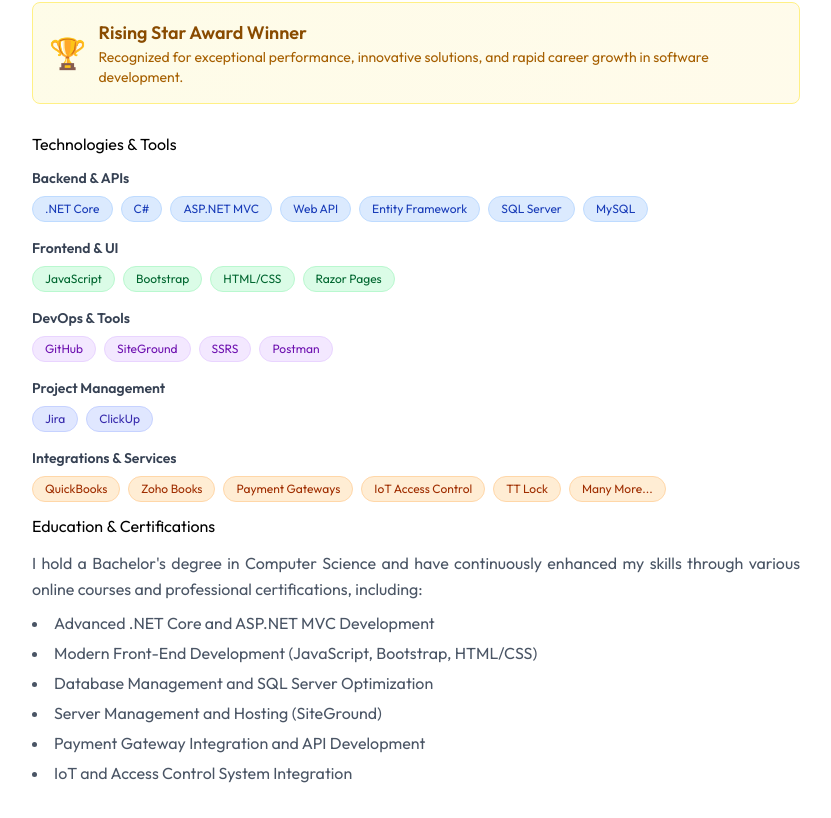
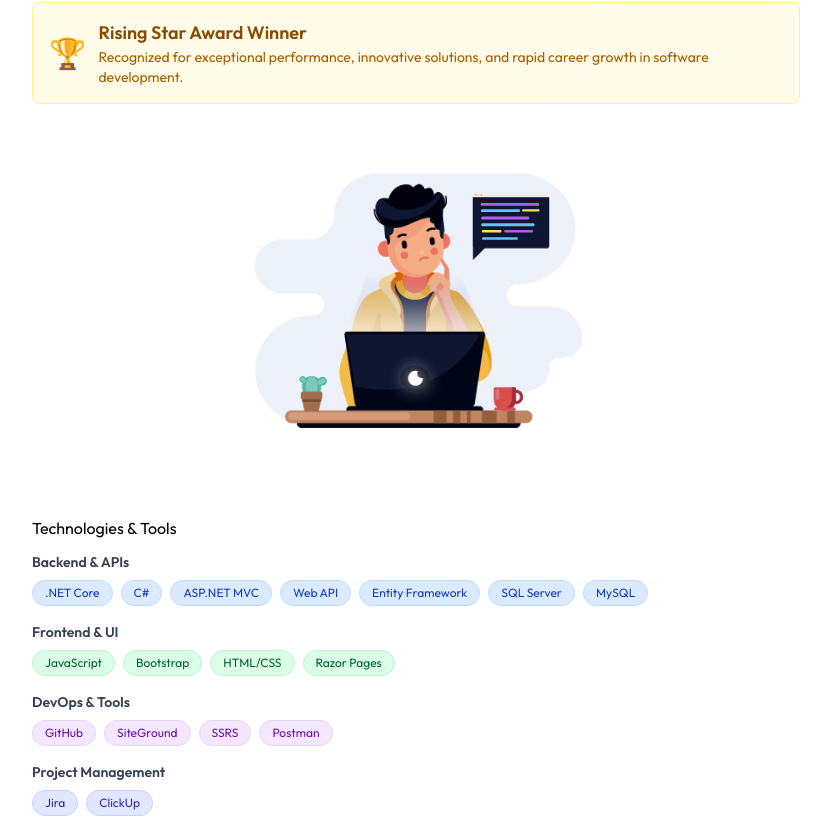
Before and after one commit to SheikhZain10/My-Portfolio, a Next.js app: page / in a window 1280 px wide. Shown: the part 1344-2162 px from the top of the page, without its empty margins (224-1055 px from the left). Built offline with nearby package versions, Linux system fonts and the light colour scheme; a web font is replaced by a local one.

Commit message:
about section animated image

```diff
--- a/components/About.jsx
+++ b/components/About.jsx
@@ -10,6 +10,7 @@
   const { scrollY } = useScroll();
   const y1 = useTransform(scrollY, [0, 800], [0, -100]);
   const y2 = useTransform(scrollY, [0, 800], [0, -50]);
+  const y3 = useTransform(scrollY, [0, 800], [0, -150]);
   const opacity = useTransform(scrollY, [0, 1000], [1, 0.9]);
 
   return (
@@ -40,6 +41,52 @@
           repeat: Infinity,
           ease: "easeInOut",
           delay: 3
+        }}
+      />
+
+      {/* Additional SVG-like Animated Elements */}
+      <motion.div
+        className="absolute top-1/3 left-1/4 w-24 h-24 bg-gradient-to-br from-green-200 to-teal-200 dark:from-green-800/30 dark:to-teal-800/30 rounded-lg blur-2xl"
+        style={{ y: y3 }}
+        animate={{
+          rotate: [0, 360],
+          scale: [1, 1.2, 1],
+          opacity: [0.1, 0.4, 0.1]
+        }}
+        transition={{
+          duration: 20,
+          repeat: Infinity,
+          ease: "linear"
+        }}
+      />
+      <motion.div
+        className="absolute bottom-1/3 right-1/4 w-20 h-20 bg-gradient-to-br from-pink-200 to-rose-200 dark:from-pink-800/30 dark:to-rose-800/30 rounded-full blur-2xl"
+        style={{ y: y1 }}
+        animate={{
+          rotate: [360, 0],
+          scale: [1.2, 1, 1.2],
+          opacity: [0.2, 0.5, 0.2]
+        }}
+        transition={{
+          duration: 18,
+          repeat: Infinity,
+          ease: "linear",
+          delay: 2
+        }}
+      />
+      <motion.div
+        className="absolute top-2/3 left-1/2 w-16 h-16 bg-gradient-to-br from-yellow-200 to-orange-200 dark:from-yellow-800/30 dark:to-orange-800/30 rounded-md blur-xl"
+        style={{ y: y2 }}
+        animate={{
+          rotate: [0, -360],
+          scale: [1, 1.3, 1],
+          opacity: [0.15, 0.35, 0.15]
+        }}
+        transition={{
+          duration: 25,
+          repeat: Infinity,
+          ease: "easeInOut",
+          delay: 1
         }}
       />
 
@@ -104,11 +151,11 @@
                 <div className="text-2xl font-bold text-blue-600 dark:text-blue-400">4.5+</div>
                 <div className="text-xs text-gray-600 dark:text-gray-400">Years Experience</div>
               </div>
-              <div className="text-center p-3 bg-gradient-to-br from-green-50 to-teal-50 dark:from-green-900/20 dark:to-teal-900/20 rounded-lg border border-gray-200 dark:border-gray-700">
+              <div className="text-center p-3 bg-gradient-to-br from-green-50 to-teal-50 dark:from-green-900/20 dark:to-green-900/20 rounded-lg border border-gray-200 dark:border-gray-700">
                 <div className="text-2xl font-bold text-green-600 dark:text-green-400">10+</div>
                 <div className="text-xs text-gray-600 dark:text-gray-400">Projects Delivered</div>
               </div>
-              <div className="text-center p-3 bg-gradient-to-br from-yellow-50 to-amber-50 dark:from-yellow-900/20 dark:to-amber-900/20 rounded-lg border border-gray-200 dark:border-gray-700">
+              <div className="text-center p-3 bg-gradient-to-br from-yellow-50 to-amber-50 dark:from-yellow-900/20 dark:to-yellow-900/20 rounded-lg border border-gray-200 dark:border-gray-700">
                 <div className="text-2xl font-bold text-yellow-600 dark:text-yellow-400">🏆</div>
                 <div className="text-xs text-gray-600 dark:text-gray-400">Rising Star</div>
               </div>
@@ -130,6 +177,24 @@
                     Recognized for exceptional performance, innovative solutions, and rapid career growth in software development.
                   </p>
                 </div>
+              </div>
+            </motion.div>
+          </motion.div>
+
+          {/* Lottie Animation Section - Below Description */}
+          <motion.div
+            initial={{ opacity: 0, y: 30 }}
+            whileInView={{ opacity: 1, y: 0 }}
+            viewport={{ once: true, margin: "-50px" }}
+            transition={{ duration: 0.6, delay: 0.8, ease: "easeOut" }}
+            className="w-full flex justify-center my-8"
+          >
+            <div className="w-70 sm:w-86 max-w-none">
+              <Lottie
+                animationData={userAnimation}
+                loop={true}
+                style={{ width: "100%", height: "100%" }}
+              />
             </div>
           </motion.div>
 
@@ -237,7 +302,6 @@
               <li>IoT and Access Control System Integration</li>
             </ul>
           </motion.p>
-          </motion.div>
         </div>
       </div>
     </div>
```
Lines whose indentation alone changed are shown as unchanged.
